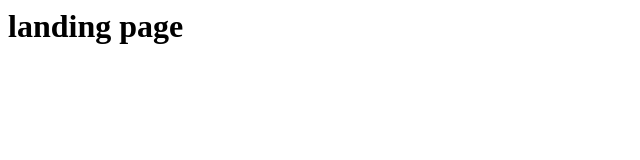
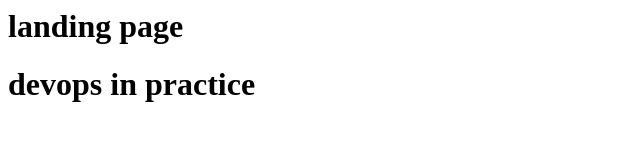
Before and after one commit to ultron13/vrgitrepo, a plain HTML site: page index.html in a window 1280 px wide. Shown: the whole page, without its empty margins (0-640 px from the left). Drawn offline with Linux system fonts and the light colour scheme.

Commit message:
Updated index page

```diff
--- a/index.html
+++ b/index.html
@@ -1 +1,2 @@
 <h1> landing page </h1>
+<h1> devops in practice </h1>
```
